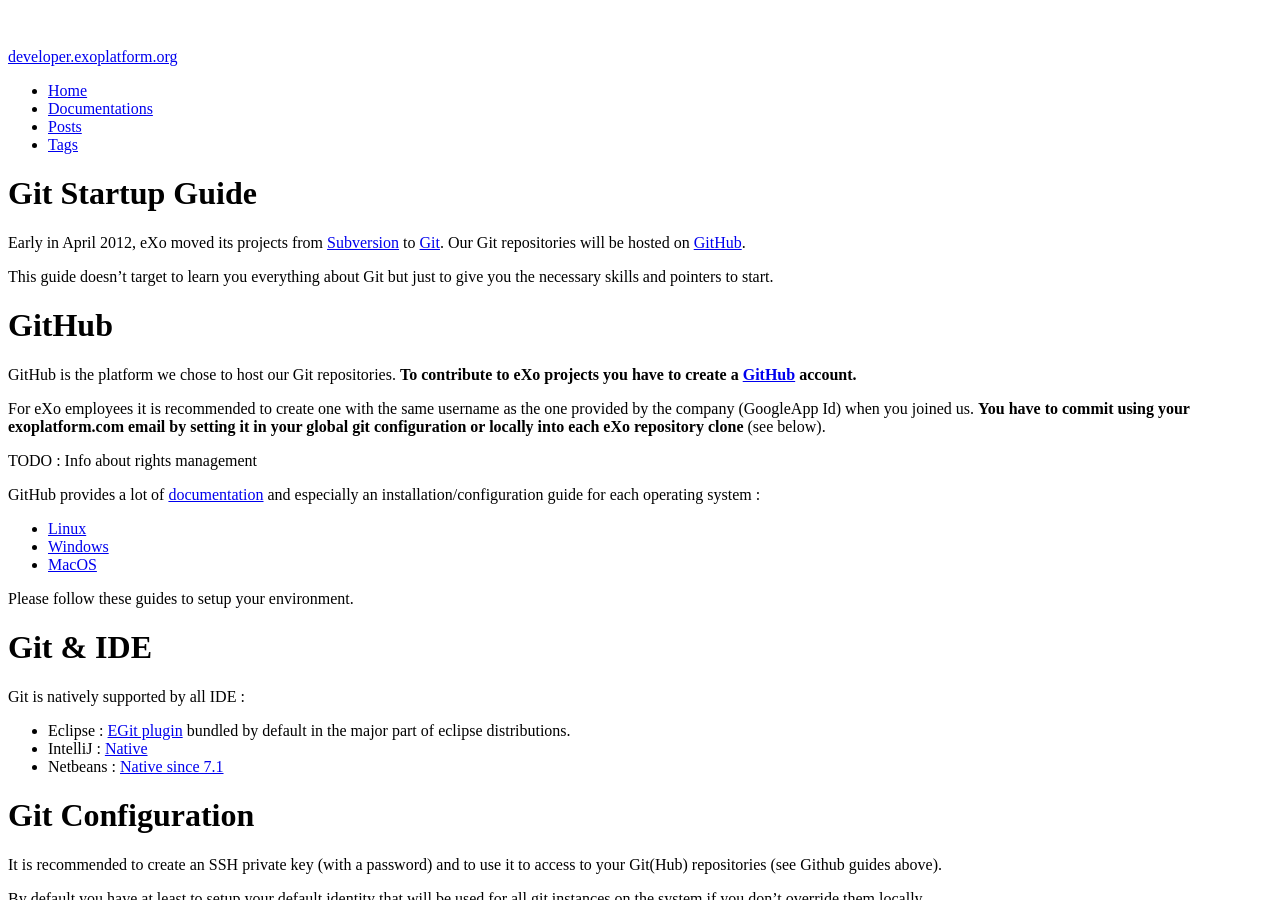
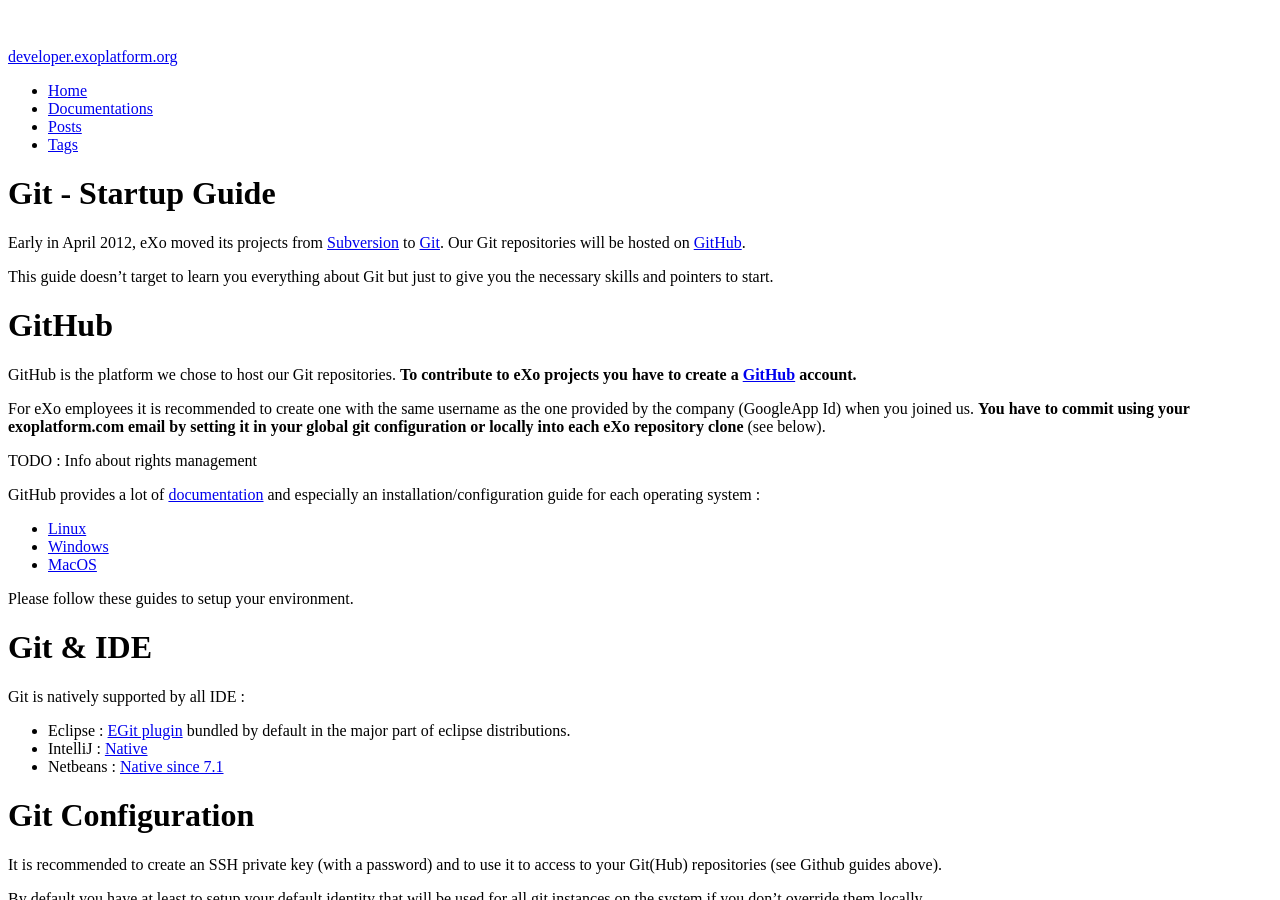
Before and after one commit to exoplatform/developer.exoplatform.org, a Jekyll site: the page built from docs/git/git-startup-guide.md, in a window 1280 px wide and 900 px high. Built offline with Jekyll 4.4.1, drawn with Linux system fonts in a browser that asks for light colours; nearby versions of some CDN libraries; Markdown is read by kramdown in place of the engine named in the settings.

```diff
--- a/docs/git/startup-guide.md
+++ b/docs/git/git-startup-guide.md
@@ -1,6 +1,6 @@
 ---
 layout: page
-title: "Git Startup Guide"
+title: "Git - Startup Guide"
 tags: [git]
 group: git
 ---
```
